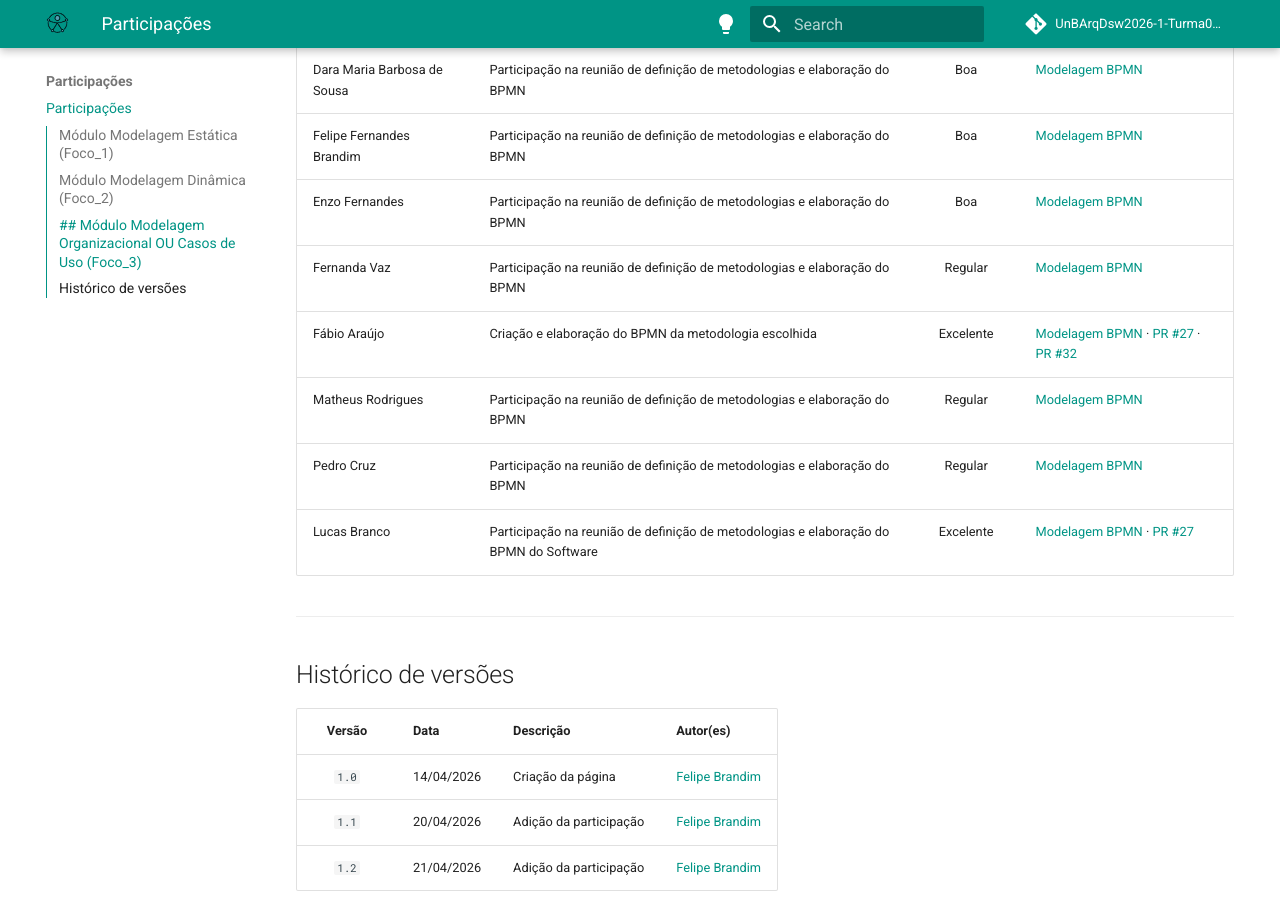
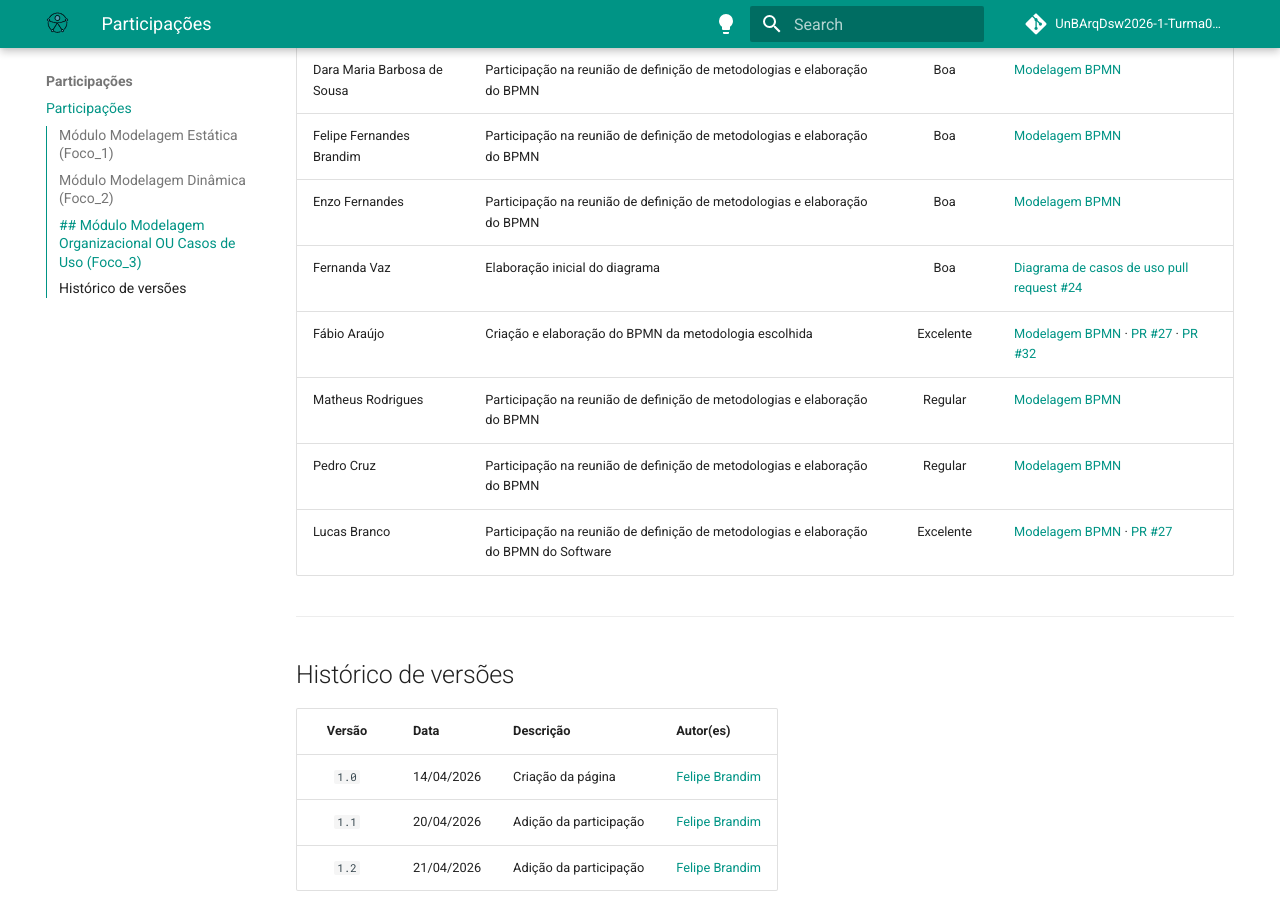
Before and after one commit to UnBArqDsw2026-1-Turma02/2026.01-T02_G4_AcessibilidadeJa_Entrega_02, an MkDocs documentation site: the page built from docs/Modelagem/2.4.ParticipacoesModelagem.md, in a window 1280 px wide and 900 px high, scrolled down 2160 px. Built offline with MkDocs 1.6.1 and Material for MkDocs 9.7.7, drawn with Linux system fonts in a browser that asks for light colours; comment, search, counter and statistics services are not loaded.

Commit message:
Docs: Inserção de contribuição
Updated the contribution details for Fernanda Vaz to reflect her initial diagram work.

```diff
--- a/docs/Modelagem/2.4.ParticipacoesModelagem.md
+++ b/docs/Modelagem/2.4.ParticipacoesModelagem.md
@@ -45,7 +45,7 @@ Toda a rastreabilidade do projeto está sendo feita por meio das Issues e Milest
 | Dara Maria Barbosa de Sousa | Participação na reunião de definição de metodologias e elaboração do BPMN             |      Boa      | [Modelagem BPMN](https://unbarqdsw2026-1-turma02.github.io/2026.01-T02_G4_AcessibilidadeJa_Entrega_01/Base/1.3.ModelagemBPMN.html)                                                                                                                                                                                                                     |
 | Felipe Fernandes Brandim    | Participação na reunião de definição de metodologias e elaboração do BPMN             |      Boa      | [Modelagem BPMN](https://unbarqdsw2026-1-turma02.github.io/2026.01-T02_G4_AcessibilidadeJa_Entrega_01/Base/1.3.ModelagemBPMN.html)                                                                                                                                                                                                                     |
 | Enzo Fernandes              | Participação na reunião de definição de metodologias e elaboração do BPMN             |      Boa      | [Modelagem BPMN](https://unbarqdsw2026-1-turma02.github.io/2026.01-T02_G4_AcessibilidadeJa_Entrega_01/Base/1.3.ModelagemBPMN.html)                                                                                                                                                                                                                     |
-| Fernanda Vaz                | Participação na reunião de definição de metodologias e elaboração do BPMN             |    Regular    | [Modelagem BPMN](https://unbarqdsw2026-1-turma02.github.io/2026.01-T02_G4_AcessibilidadeJa_Entrega_01/Base/1.3.ModelagemBPMN.html)                                                                                                                                                                                                                     |
+| Fernanda Vaz                | Elaboração inicial do diagrama          |    Boa   | [Diagrama de casos de uso  pull request #24](https://github.com/UnBArqDsw2026-1-Turma02/2026.01-T02_G4_AcessibilidadeJa_Entrega_02/commit/2571ece1bfd75af3236c59470acf7c4cf441a8fe)                                                                                                                                                                                                                     |
 | Fábio Araújo                | Criação e elaboração do BPMN da metodologia escolhida                                 |   Excelente   | [Modelagem BPMN](https://unbarqdsw2026-1-turma02.github.io/2026.01-T02_G4_AcessibilidadeJa_Entrega_01/Base/1.3.ModelagemBPMN.html) · [PR #27](https://github.com/UnBArqDsw2026-1-Turma02/2026.01-T02_G4_AcessibilidadeJa_Entrega_01/pull/27) · [PR #32](https://github.com/UnBArqDsw2026-1-Turma02/2026.01-T02_G4_AcessibilidadeJa_Entrega_01/pull/32) |
 | Matheus Rodrigues           | Participação na reunião de definição de metodologias e elaboração do BPMN             |    Regular    | [Modelagem BPMN](https://unbarqdsw2026-1-turma02.github.io/2026.01-T02_G4_AcessibilidadeJa_Entrega_01/Base/1.3.ModelagemBPMN.html)                                                                                                                                                                                                                     |
 | Pedro Cruz                  | Participação na reunião de definição de metodologias e elaboração do BPMN             |    Regular    | [Modelagem BPMN](https://unbarqdsw2026-1-turma02.github.io/2026.01-T02_G4_AcessibilidadeJa_Entrega_01/Base/1.3.ModelagemBPMN.html)                                                                                                                                                                                                                     |
```
